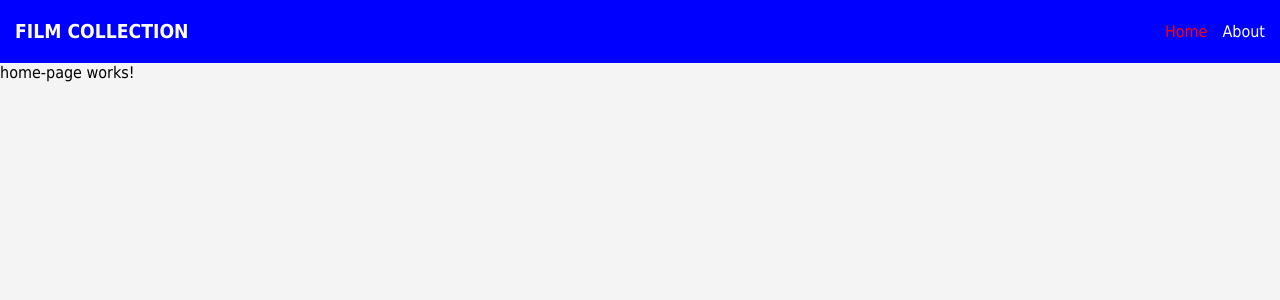
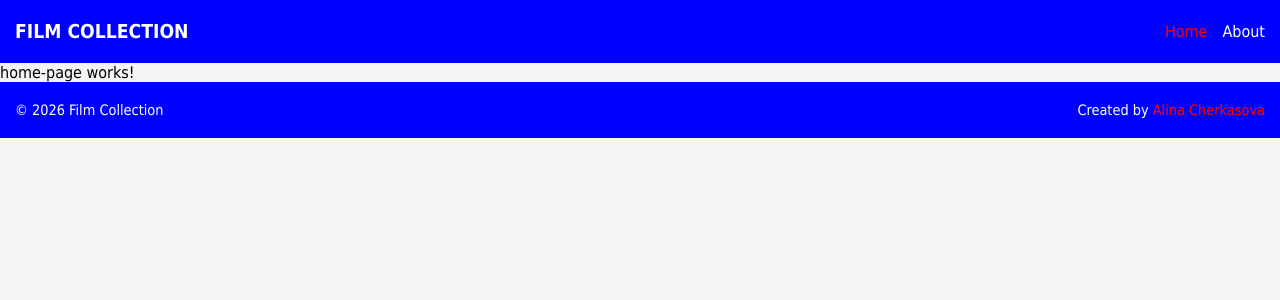
Before and after one commit to cherkasovaa/film-collection, an Angular app: page / in a window 1280 px wide. Shown: the top 300 px of the page. Built offline with nearby package versions, Linux system fonts and the light colour scheme.

Commit message:
feat: implement footer component

```diff
--- a/src/app/app.html
+++ b/src/app/app.html
@@ -3,3 +3,5 @@
 <main class="main">
   <router-outlet />
 </main>
+
+<app-footer [companyName]="companyName()"></app-footer>
--- a/src/app/app.ts
+++ b/src/app/app.ts
@@ -1,10 +1,11 @@
 import { Component, signal } from '@angular/core';
 import { RouterOutlet } from '@angular/router';
 import { Header } from './components/header/header';
+import { Footer } from './components/footer/footer';
 
 @Component({
   selector: 'app-root',
-  imports: [RouterOutlet, Header],
+  imports: [RouterOutlet, Header, Footer],
   templateUrl: './app.html',
   styleUrl: './app.scss',
 })
--- /dev/null
+++ b/src/app/components/footer/footer.html
@@ -0,0 +1,9 @@
+<footer class="footer">
+  <div class="footer__container container">
+    <p class="footer__copyright">&copy; {{ year }} {{ companyName() }}</p>
+    <p class="footer__created-by">
+      Created by
+      <a href="{{ githubUrl }}" target="_blank" class="footer__github-link">{{ createdBy }}</a>
+    </p>
+  </div>
+</footer>
--- /dev/null
+++ b/src/app/components/footer/footer.scss
@@ -0,0 +1,24 @@
+@use 'variables' as *;
+
+.footer {
+  background: $color-primary;
+  padding-block: 20px;
+  color: $color-text;
+  font-size: 0.9rem;
+
+  &__container {
+    display: flex;
+    justify-content: space-between;
+    align-items: center;
+  }
+
+  &__github-link {
+    color: $color-secondary;
+    transition: color $duration ease;
+
+    &:hover,
+    &:focus {
+      color: $color-text;
+    }
+  }
+}
--- /dev/null
+++ b/src/app/components/footer/footer.ts
@@ -0,0 +1,14 @@
+import { Component, input } from '@angular/core';
+
+@Component({
+  selector: 'app-footer',
+  imports: [],
+  templateUrl: './footer.html',
+  styleUrl: './footer.scss',
+})
+export class Footer {
+  year = 2026;
+  githubUrl = 'https://github.com/cherkasovaa';
+  createdBy = 'Alina Cherkasova';
+  companyName = input.required<string>();
+}
```
Also changed, not shown: 1 other file (tests, documents, lock files or other folders).
